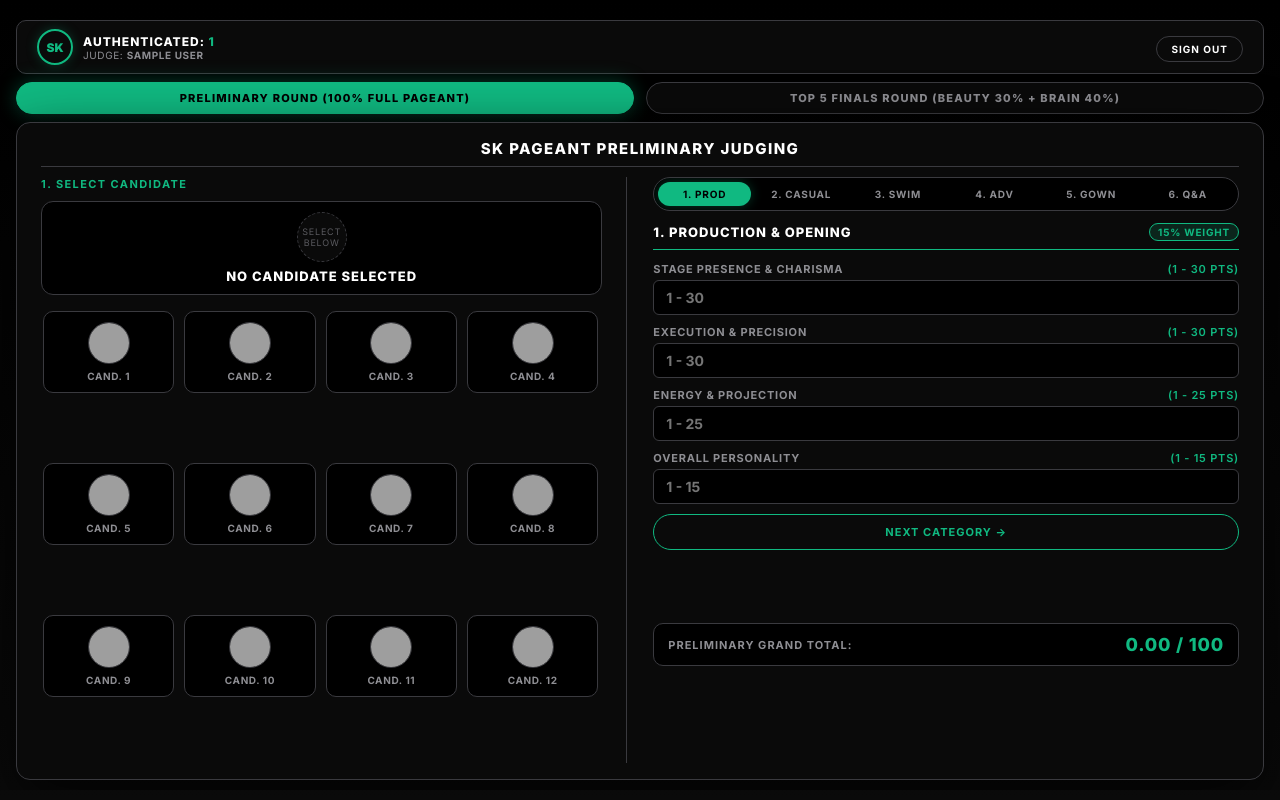
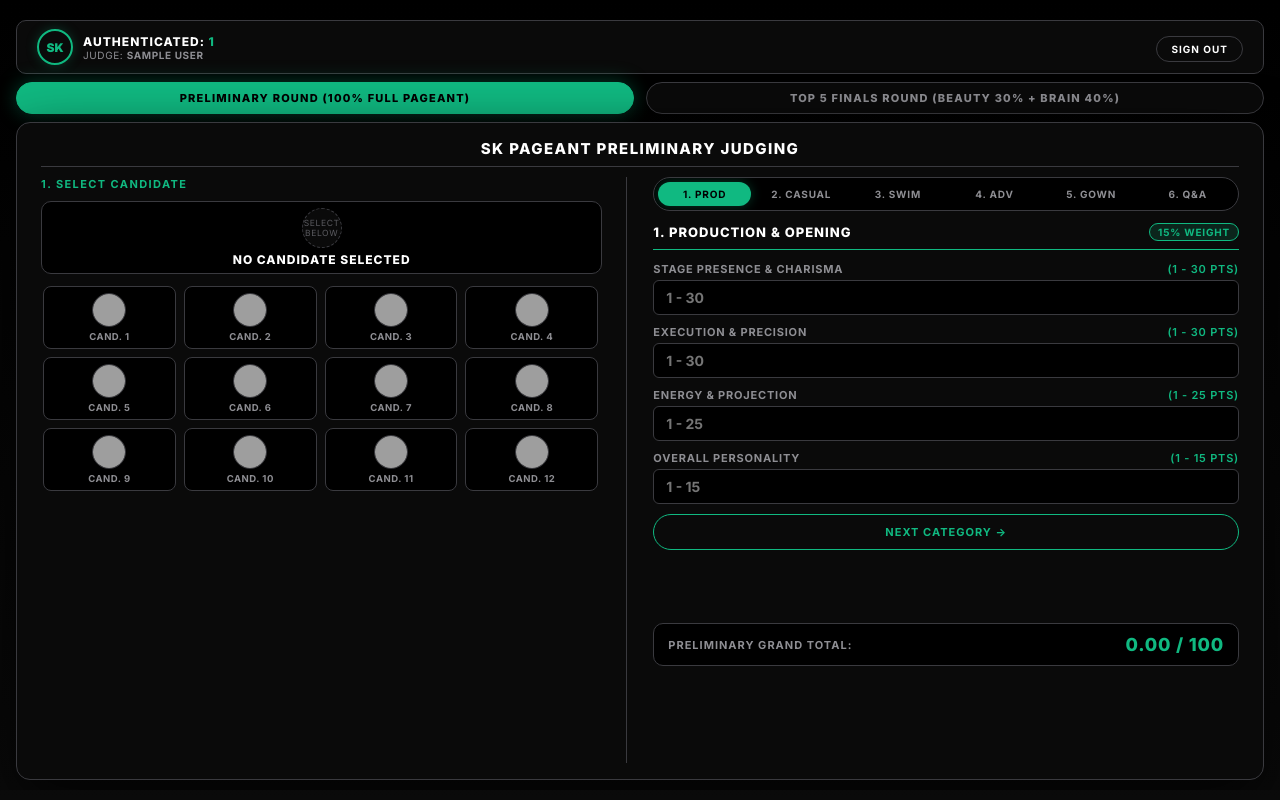
Before and after one commit to LiveKryptiah/tabulation, a Flask app: page /scoring in a window 1280 px wide. Run offline with Flask 2, Linux system fonts and the light colour scheme; the visitor is signed in with stand-in values (Sample User, id 1); grey boxes are pictures that could not be loaded.

Commit message:
Fix candidate grid vertical stretching by setting align-content: start and max-content auto rows

```diff
--- a/templates/index.html
+++ b/templates/index.html
@@ -209,11 +209,11 @@
         .selected-preview {
             background: #000000;
             border: 1px solid #3a3a3f;
-            border-radius: 12px;
-            padding: 10px 16px;
+            border-radius: 10px;
+            padding: 6px 12px;
             text-align: center;
-            margin-bottom: 14px;
-            min-height: 90px;
+            margin-bottom: 10px;
+            min-height: 70px;
             display: flex;
             flex-direction: column;
             align-items: center;
@@ -221,17 +221,17 @@
             flex-shrink: 0;
         }
         .selected-preview img {
-            width: 56px;
-            height: 56px;
+            width: 44px;
+            height: 44px;
             object-fit: cover;
             border-radius: 50%;
             border: 2px solid #10b981;
-            box-shadow: 0 0 15px rgba(16, 185, 129, 0.3);
+            box-shadow: 0 0 12px rgba(16, 185, 129, 0.3);
             display: none;
         }
         .placeholder-circle {
-            width: 50px;
-            height: 50px;
+            width: 40px;
+            height: 40px;
             border-radius: 50%;
             background-color: #0a0a0a;
             border: 1px dashed #3a3a3f;
@@ -239,29 +239,31 @@
             align-items: center;
             justify-content: center;
             color: #5a5a5f;
-            font-size: 9px;
+            font-size: 8.5px;
             text-transform: uppercase;
-            letter-spacing: 0.8px;
+            letter-spacing: 0.6px;
             text-align: center;
-            padding: 4px;
+            padding: 2px;
         }
         .selected-preview h3 {
-            margin: 6px 0 0 0;
+            margin: 4px 0 0 0;
             color: #ffffff;
-            font-size: 13px;
+            font-size: 12px;
             font-weight: 800;
             text-transform: uppercase;
             letter-spacing: 1px;
         }
 
-        /* Candidate Grid - Optimised Spacing */
+        /* Candidate Grid - Compact & Non-Stretched */
         .candidate-grid {
             flex: 1;
             min-height: 0;
             overflow-y: auto;
             display: grid;
             grid-template-columns: repeat(4, 1fr);
-            gap: 10px;
+            grid-auto-rows: max-content;
+            align-content: start;
+            gap: 8px;
             padding: 2px 4px 6px 2px;
         }
         input[type="radio"] {
@@ -275,34 +277,34 @@
             flex-direction: column;
             align-items: center;
             justify-content: center;
-            padding: 10px 6px;
+            padding: 6px 4px;
             background-color: #000000;
             border: 1px solid #3a3a3f;
-            border-radius: 10px;
+            border-radius: 8px;
             transition: all 0.2s ease;
             text-align: center;
             position: relative;
         }
         .candidate-box img {
-            width: 42px;
-            height: 42px;
+            width: 34px;
+            height: 34px;
             border-radius: 50%;
             object-fit: cover;
-            margin-bottom: 6px;
+            margin-bottom: 4px;
             border: 1px solid #3a3a3f;
         }
         .candidate-box span {
             font-weight: 700;
             color: #8e8e93;
-            font-size: 10px;
+            font-size: 9.5px;
             text-transform: uppercase;
-            letter-spacing: 0.6px;
+            letter-spacing: 0.5px;
             white-space: nowrap;
         }
         .top5-star-badge {
             position: absolute;
-            top: -5px;
-            right: -5px;
+            top: -4px;
+            right: -4px;
             background: #10b981;
             color: #000000;
             font-size: 8px;
@@ -316,7 +318,7 @@
         input[type="radio"]:checked + .candidate-box {
             border-color: #10b981;
             background-color: rgba(16, 185, 129, 0.1);
-            box-shadow: 0 0 14px rgba(16, 185, 129, 0.3);
+            box-shadow: 0 0 12px rgba(16, 185, 129, 0.3);
         }
         input[type="radio"]:checked + .candidate-box span {
             color: #10b981;
```
